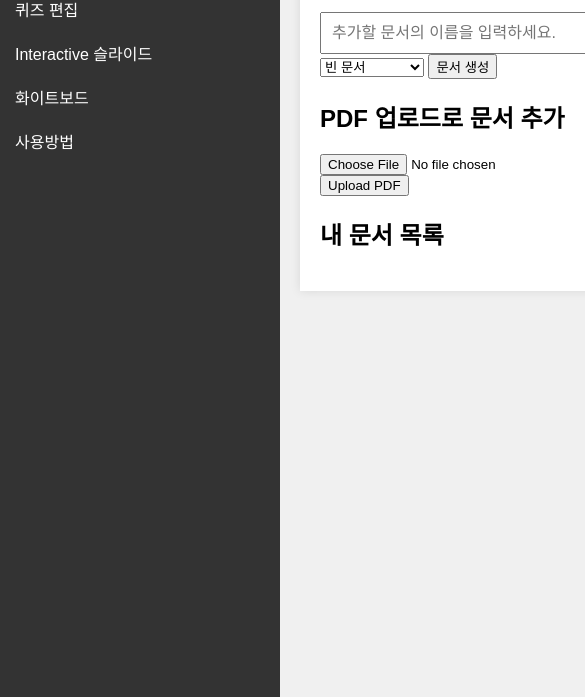
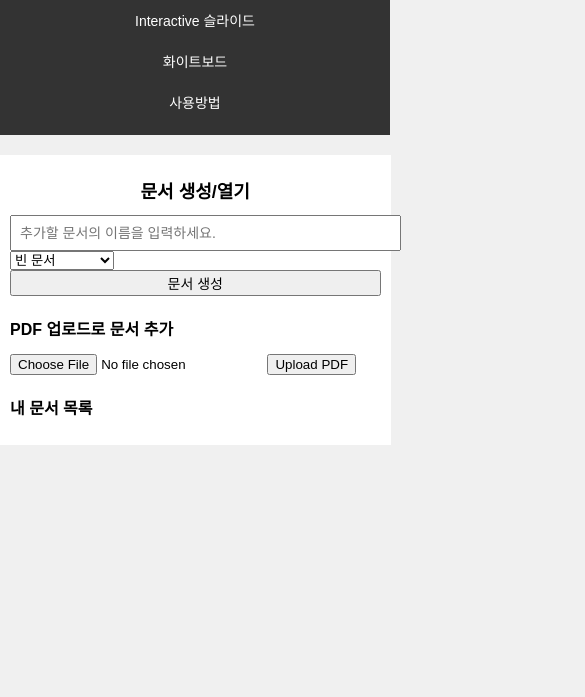
Before and after one commit to JYServices/editflow, a website: page public/index.html in a window 390 px wide. Shown: the part 147-844 px from the top of the page, 585 px wide, since content can reach past the window. Drawn offline with Linux system fonts and the light colour scheme; a web font is replaced by a local one.

Commit message:
Update css content of index.html for mobile interface

```diff
--- a/public/index.html
+++ b/public/index.html
@@ -98,7 +98,66 @@
             justify-content: space-between;
             align-items: center;
         }
+        /* 모바일 친화적인 디자인을 위한 미디어 쿼리 추가 */
+        @media (max-width: 768px) {
+            .drawer {
+                width: 100%;
+                height: auto;
+                position: relative;
+                padding: 10px 0;
+                text-align: center;
+            }
 
+            .drawer a {
+                padding: 8px 0;
+                margin: 5px 0;
+                font-size: 14px;
+            }
+
+            .container {
+                width: 95%;
+                margin-left: auto;
+                margin-right: auto;
+                margin-top: 20px;
+                padding: 10px;
+                box-shadow: none; /* 모바일에서는 그림자 제거 */
+            }
+
+            h1 {
+                font-size: 18px;
+            }
+
+            #formTypeSelector button {
+                padding: 8px 10px;
+                font-size: 14px;
+            }
+
+            #docForm input, #formForm input {
+                width: 100%;
+                padding: 8px;
+                font-size: 14px;
+            }
+
+            #docList li, #formList li {
+                flex-direction: column; /* 모바일에서는 세로 정렬 */
+                align-items: flex-start;
+                padding: 10px;
+            }
+
+            #docList li button, #formList li button {
+                margin-top: 10px;
+            }
+
+            #docForm button, #formTypeSelector button {
+                width: 100%;
+                font-size: 14px;
+            }
+
+            h2 {
+                font-size: 16px;
+                margin-top: 20px;
+            }
+        }
     </style>
 </head>
 <body>
```
